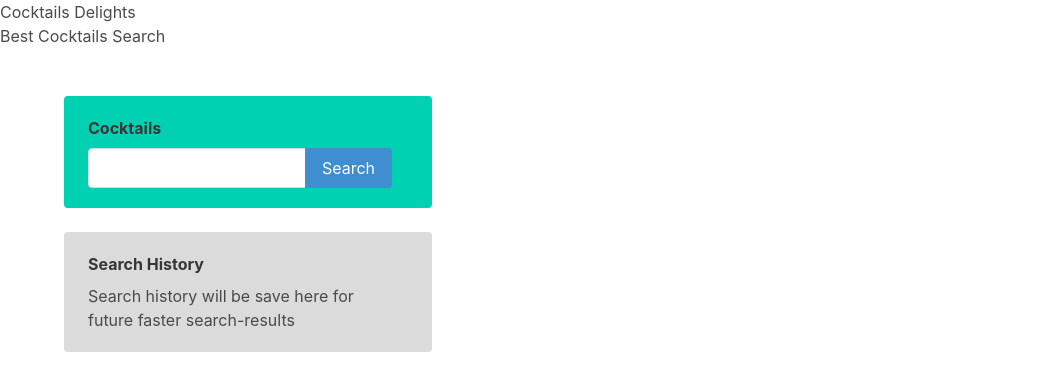
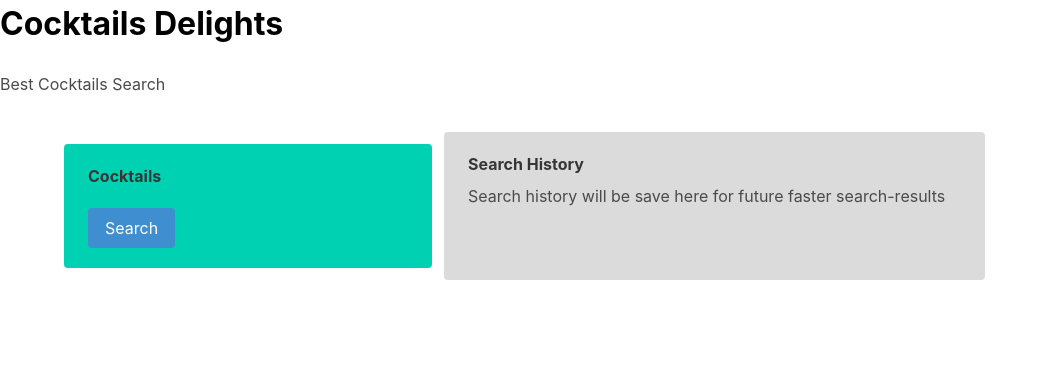
Before and after one commit to NguyenDoan85/Ultimate-Cocktail-Page, a plain HTML site: page index.html in a window 1280 px wide. Shown: the whole page, without its empty margins (0-1047 px from the left). Drawn offline with nearby package versions, Linux system fonts and the light colour scheme.

Commit message:
Modified html & css to fit pur topic

```diff
--- a/assets/css/style.css
+++ b/assets/css/style.css
@@ -0,0 +1,13 @@
+.titleHero{
+ color: black;
+ font-size: xx-large;
+ font-weight: bold;
+ display: inline-flex;
+ flex-direction: column;
+ justify-content: center;
+ align-items: baseline;
+}
+
+#Cocktails-Delights {
+    font-weight: bold;
+}
--- a/index.html
+++ b/index.html
@@ -20,9 +20,10 @@
   </head>
   <body>
           <div class="titleHero">
-            <h1 id="Cocktails Delights">Cocktails Delights</h1>
-          </div>
+            <element id="Cocktails Delights">Cocktails Delights</element>
+        </div>
         <div>
+        <img scr="/images/cocktail png.png">
           <h4 id="subHead">Best Cocktails Search</h4>
         </div>
       </div>
@@ -38,8 +39,8 @@
               <form id="search-form">
                 <label class="label">Cocktails</label>
                 <div class="field has-addons">
-                  <div class="control">
-                    <input class="input" type="text" id="search-field" />
+                  <!-- <div class="control">
+                    <input class="input" type="text" id="search-field" /> -->
                   </div>
                   <div class="control">
                     <a class="button is-info" id="search-button">Search</a>
```
Also changed, not shown: images/cocktail png.png (added).
